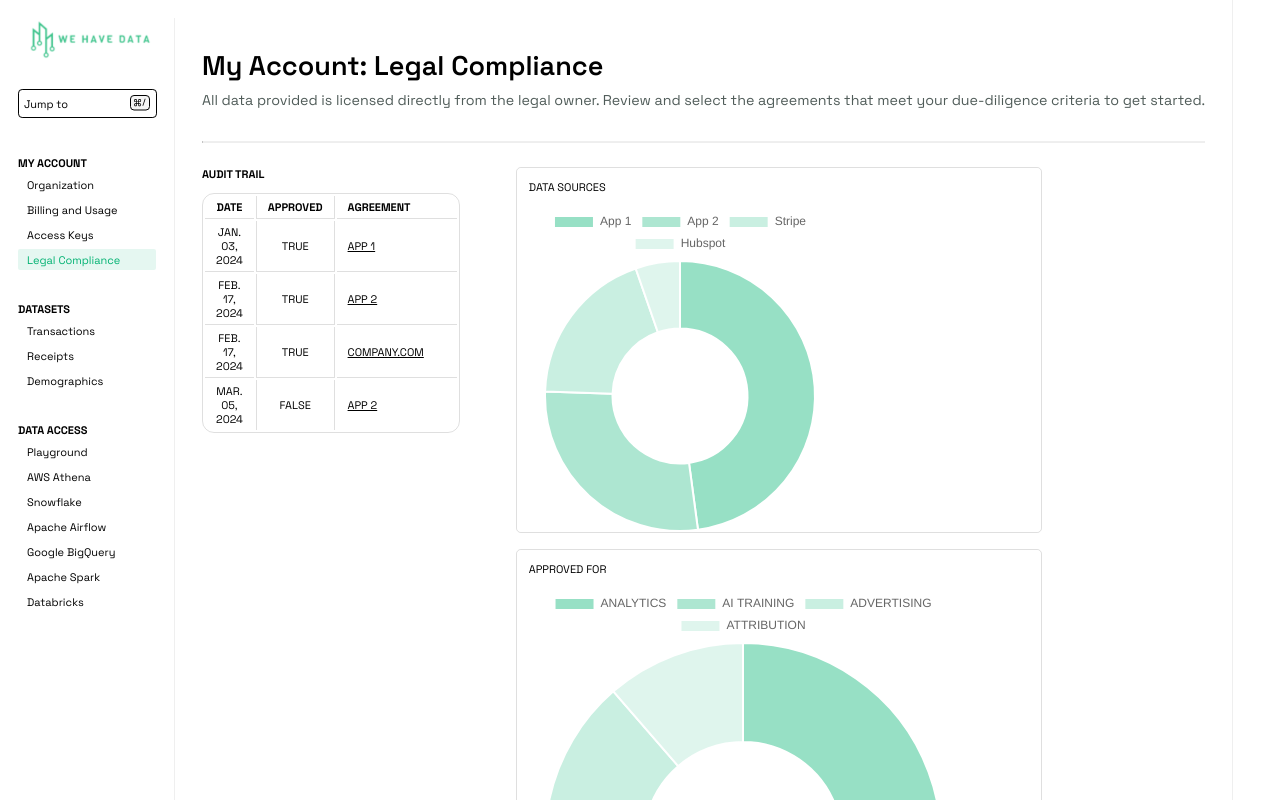
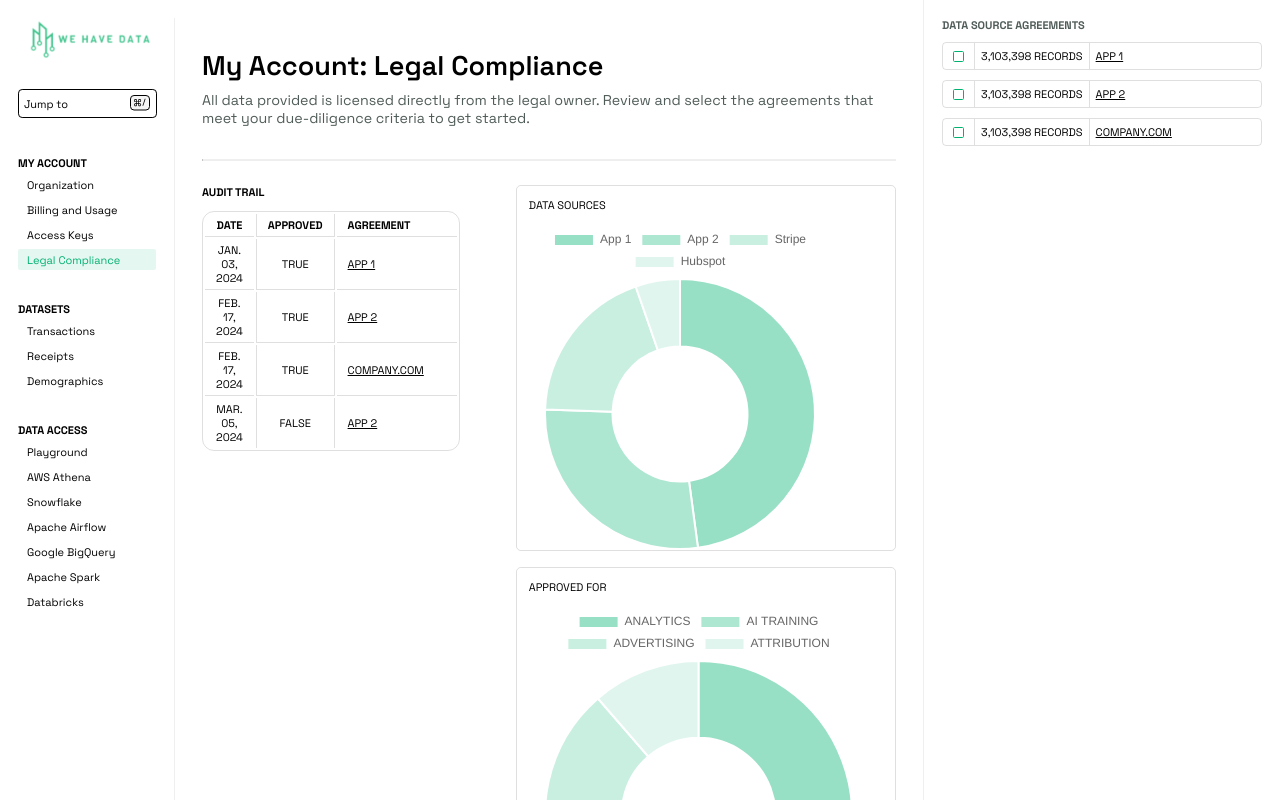
Before and after one commit to tiki/website-client-shop, a Vue app in the folder web/: page /myAccount/legalCompliance in a window 1280 px wide. Shown: the top 800 px of the page. Built offline with nearby package versions, Linux system fonts and the light colour scheme.

Commit message:
wip: implemeting vue-router

```diff
--- a/web/package.json
+++ b/web/package.json
@@ -15,7 +15,8 @@
   },
   "dependencies": {
     "chart.js": "^4.4.2",
-    "vue": "^3.4.27"
+    "vue": "^3.4.27",
+    "vue-router": "^4.3.2"
   },
   "devDependencies": {
     "@rushstack/eslint-patch": "^1.10.2",
@@ -27,7 +28,7 @@
     "@vue/eslint-config-typescript": "^12.0.0",
     "@vue/test-utils": "^2.4.6",
     "@vue/tsconfig": "^0.5.1",
-    "eslint": "^9.2.0",
+    "eslint": "8.0.0",
     "eslint-plugin-vue": "^9.26.0",
     "jsdom": "^24.0.0",
     "npm-run-all2": "^6.1.2",
--- a/web/src/ContentColumn/ContentColumn.vue
+++ b/web/src/ContentColumn/ContentColumn.vue
@@ -10,17 +10,10 @@ const props = defineProps({
     type: String,
     required: true
   },
-  isOpen: {
-    type: Boolean,
-    required: true
-  }
 })
 
 const emit = defineEmits(['toggle'])
 
-const closeDrawer = () => {
-  if (props.isOpen && window.outerWidth < 1280) emit('toggle')
-}
 </script>
 
 <template>
@@ -29,9 +22,8 @@ const closeDrawer = () => {
       :title="title"
       :subtitle="subtitle"
       @toggle="$emit('toggle')"
-      :is-open="isOpen"
     />
-    <div class="slot-container" @click="closeDrawer()">
+    <div class="slot-container">
       <slot />
     </div>
   </div>
--- a/web/src/ContentColumn/ContentHeader.vue
+++ b/web/src/ContentColumn/ContentHeader.vue
@@ -2,7 +2,7 @@
 import MenuIcon from '../Icons/MenuIcon.vue'
 import { ref } from 'vue'
 
-const props = defineProps({
+defineProps({
   title: {
     type: String,
     required: true
@@ -11,17 +11,9 @@ const props = defineProps({
     type: String,
     required: true
   },
-  isOpen: {
-    type: Boolean,
-    required: true
-  }
 })
 
 const emit = defineEmits(['toggle'])
-
-const closeDrawer = () => {
-  if (props.isOpen && window.outerWidth < 1280) emit('toggle')
-}
 
 const width = ref<number>(window.outerWidth)
 </script>
@@ -29,12 +21,12 @@ const width = ref<number>(window.outerWidth)
 <template>
   <div class="container">
     <div class="title-button-container">
-      <h1 @click="closeDrawer()">{{ title }}</h1>
+      <h1>{{ title }}</h1>
       <button class="menu-button" @click="$emit('toggle')" v-if="width < 1280">
         <menu-icon />
       </button>
     </div>
-    <h2 @click="closeDrawer()">
+    <h2>
       {{ subtitle }}
     </h2>
     <hr />
--- a/web/src/LegalCompliance/LegalComplianceScreen.vue
+++ b/web/src/LegalCompliance/LegalComplianceScreen.vue
@@ -4,31 +4,31 @@ import ThirdColumn from '../ThirdColumn/ThirdColumn.vue'
 import LegalComplianceContent from './LegalComplianceContent.vue'
 import DataSourceAgreement from './DataSourceAgreement.vue'
 
-defineProps({
-  isOpen: {
-    required: true,
-    type: Boolean
-  },
-  title: {
-    required: true,
-    type: String
-  },
-  subtitle: {
-    required: true,
-    type: String
-  }
-})
+// defineProps({
+//   isOpen: {
+//     required: true,
+//     type: Boolean
+//   },
+//   title: {
+//     required: true,
+//     type: String
+//   },
+//   subtitle: {
+//     required: true,
+//     type: String
+//   }
+// })
 
 defineEmits(['toggle', 'close'])
+
+const subtitle = 'All data provided is licensed directly from the legal owner. Review and select the agreements that meet your due-diligence criteria to get started. '
 </script>
 
 <template>
-  <div>
-    <content-column :is-open="isOpen" :title="title" :subtitle="subtitle" @toggle="$emit('toggle')">
+    <content-column :title="'my account: legal compliance'" :subtitle="subtitle" @toggle="$emit('toggle')">
       <legal-compliance-content />
     </content-column>
-    <third-column :is-open="isOpen" @click="$emit('close')">
+    <third-column @click="$emit('close')">
       <DataSourceAgreement />
     </third-column>
-  </div>
 </template>
--- a/web/src/MainLayout/MainLayout.vue
+++ b/web/src/MainLayout/MainLayout.vue
@@ -1,15 +1,9 @@
 <script setup lang="ts">
 import NavigationColumn from '../NavColumn/NavigationColumn.vue'
-import { computed, onMounted, ref } from 'vue'
-import { type Route } from '@/router/types/route'
-import type { MainRouter } from '@/router/types/MainRouter'
-import DatasetScreen from '@/Dataset/DatasetScreen.vue'
+import { onMounted, ref } from 'vue'
 
-import Router from '../router/router'
 
-const router: MainRouter[] = Router.getRoutes()
-
-const selectedRoute = ref<Route>(Router.getInitialRoute())
+// const selectedRoute = ref<Route>(Router.getInitialRoute())
 
 const isOpen = ref<boolean>(false)
 const width = ref<number>(window.outerWidth)
@@ -21,24 +15,20 @@ onMounted(() => {
   if (window.outerWidth >= 1280) isOpen.value = true
 })
 
-const loadComponent = computed(() => {
-  if (selectedRoute.value.type === 'Datasets') return DatasetScreen
-  return selectedRoute.value.component
-})
+// const loadComponent = computed(() => {
+//   if (selectedRoute.value.type === 'Datasets') return DatasetScreen
+//   return selectedRoute.value.component
+// })
 </script>
 
 <template>
   <div class="container" :class="isOpen ? 'content-layer' : ''">
-    <navigation-column
-      @route="
-        (route: Route) => {
-          selectedRoute = route
-        }
-      "
-      :navigationList="router"
-      :isOpen="isOpen"
-    />
-    <component
+      <navigation-column
+        :isOpen="isOpen"
+      />
+      <RouterView />
+
+    <!-- <component
       :title="`${selectedRoute.type}: ${selectedRoute.route}`"
       :subtitle="selectedRoute.subtitle"
       :table="selectedRoute.route"
@@ -46,7 +36,7 @@ const loadComponent = computed(() => {
       @close="closeDrawer()"
       :isOpen="isOpen"
       :is="loadComponent"
-    />
+    /> -->
   </div>
 </template>
 
--- a/web/src/NavColumn/NavSection.vue
+++ b/web/src/NavColumn/NavSection.vue
@@ -4,8 +4,8 @@ import { type MainRouter } from '@/router/types/MainRouter'
 import { type Route } from '@/router/types/route'
 import Router from '../router/router'
 
-const props = defineProps({
-  navSection: {
+defineProps({
+  navList: {
     required: true,
     type: Object as PropType<MainRouter[]>
   }
@@ -22,7 +22,7 @@ const handleRouting = (route: Route) => {
 </script>
 
 <template>
-  <div v-for="section in navSection">
+  <div v-for="section in navList">
     <p>{{ section.sectionName }}</p>
     <ul>
       <li
--- a/web/src/ThirdColumn/ThirdColumn.vue
+++ b/web/src/ThirdColumn/ThirdColumn.vue
@@ -1,20 +1,12 @@
 <script setup lang="ts">
-const props = defineProps({
-  isOpen: {
-    type: Boolean,
-    required: true
-  }
-})
+
 
 const emit = defineEmits(['toggle'])
 
-const closeDrawer = () => {
-  if (props.isOpen && window.outerWidth < 1280) emit('toggle')
-}
 </script>
 
 <template>
-  <div class="table-column-container" @click="closeDrawer()">
+  <div class="table-column-container">
     <slot />
   </div>
 </template>
--- a/web/src/main.ts
+++ b/web/src/main.ts
@@ -2,5 +2,6 @@ import '../src/assets/index.css'
 
 import { createApp } from 'vue'
 import App from './App.vue'
+import { pluginRouter } from './router/router'
 
-createApp(App).mount('#app')
+createApp(App).use(pluginRouter).mount('#app')
--- a/web/src/router/router.ts
+++ b/web/src/router/router.ts
@@ -1,7 +1,10 @@
 import type { Route } from './types/route'
+import type { MainRouter } from './types/MainRouter'
+
 import LegalComplianceScreen from '@/LegalCompliance/LegalComplianceScreen.vue'
-import type { MainRouter } from './types/MainRouter'
-import { shallowRef,  ref, computed } from 'vue'
+import DatasetScreen from '@/Dataset/DatasetScreen.vue'
+
+import { createMemoryHistory, createRouter } from 'vue-router'
 
 export default class Router {
   private static instance: Router
@@ -9,61 +12,49 @@ export default class Router {
   private myAccountRoutes: Route[] = [
     {
       type: 'my account',
-      route: 'Organization',
-      subtitle: `This dataset contains purchase transaction information like the date, amount, merchant, type, and location. Combine with demographics to build profiles against spend. See Taxonomy for all available fields. Each record contains a standard userid which can be used to join demographics to various other datasets, such as receipts and demographics.`
+      route: 'Organization'
     },
     {
       type: 'my account',
-      route: 'Billing and Usage',
-      subtitle: `This dataset contains purchase transaction information like the date, amount, merchant, type, and location. Combine with demographics to build profiles against spend. See Taxonomy for all available fields. Each record contains a standard userid which can be used to join demographics to various other datasets, such as receipts and demographics.`
+      route: 'Billing and Usage'
     },
     {
       type: 'my account',
-      route: 'Access Keys',
-      subtitle: `This dataset contains purchase transaction information like the date, amount, merchant, type, and location. Combine with demographics to build profiles against spend. See Taxonomy for all available fields. Each record contains a standard userid which can be used to join demographics to various other datasets, such as receipts and demographics.`
+      route: 'Access Keys'
     },
     {
       type: 'my account',
-      route: 'Legal Compliance',
-      subtitle: `All data provided is licensed directly from the legal owner. Review and select the agreements that meet your due-diligence criteria to get started.`,
-      component: shallowRef(LegalComplianceScreen)
+      route: 'Legal Compliance'
     }
   ]
   private dataAccessroutes: Route[] = [
     {
       type: 'Data Access',
-      route: 'Playground',
-      subtitle: `This dataset contains purchase transaction information like the date, amount, merchant, type, and location. Combine with demographics to build profiles against spend. See Taxonomy for all available fields. Each record contains a standard userid which can be used to join demographics to various other datasets, such as receipts and demographics.`
+      route: 'Playground'
     },
     {
       type: 'Data Access',
-      route: 'AWS Athena',
-      subtitle: `This dataset contains purchase transaction information like the date, amount, merchant, type, and location. Combine with demographics to build profiles against spend. See Taxonomy for all available fields. Each record contains a standard userid which can be used to join demographics to various other datasets, such as receipts and demographics.`
+      route: 'AWS Athena'
     },
     {
       type: 'Data Access',
-      route: 'Snowflake',
-      subtitle: `This dataset contains purchase transaction information like the date, amount, merchant, type, and location. Combine with demographics to build profiles against spend. See Taxonomy for all available fields. Each record contains a standard userid which can be used to join demographics to various other datasets, such as receipts and demographics.`
+      route: 'Snowflake'
     },
     {
       type: 'Data Access',
-      route: 'Apache Airflow',
-      subtitle: `This dataset contains purchase transaction information like the date, amount, merchant, type, and location. Combine with demographics to build profiles against spend. See Taxonomy for all available fields. Each record contains a standard userid which can be used to join demographics to various other datasets, such as receipts and demographics.`
+      route: 'Apache Airflow'
     },
     {
       type: 'Data Access',
-      route: 'Google BigQuery',
-      subtitle: `This dataset contains purchase transaction information like the date, amount, merchant, type, and location. Combine with demographics to build profiles against spend. See Taxonomy for all available fields. Each record contains a standard userid which can be used to join demographics to various other datasets, such as receipts and demographics.`
+      route: 'Google BigQuery'
     },
     {
       type: 'Data Access',
-      route: 'Apache Spark',
-      subtitle: `This dataset contains purchase transaction information like the date, amount, merchant, type, and location. Combine with demographics to build profiles against spend. See Taxonomy for all available fields. Each record contains a standard userid which can be used to join demographics to various other datasets, such as receipts and demographics.`
+      route: 'Apache Spark'
     },
     {
       type: 'Data Access',
-      route: 'Databricks',
-      subtitle: `This dataset contains purchase transaction information like the date, amount, merchant, type, and location. Combine with demographics to build profiles against spend. See Taxonomy for all available fields. Each record contains a standard userid which can be used to join demographics to various other datasets, such as receipts and demographics.`
+      route: 'Databricks'
     }
   ]
   private datasetsRoutes: Route[] = []
@@ -88,18 +79,15 @@ export default class Router {
     const datasetsRoutes: Route[] = [
       {
         type: 'Datasets',
-        route: 'Transactions',
-        subtitle: `This dataset contains purchase transaction information like the date, amount, merchant, type, and location. Combine with demographics to build profiles against spend. See Taxonomy for all available fields. Each record contains a standard userid which can be used to join demographics to various other datasets, such as receipts and demographics.`
+        route: 'Transactions'
       },
       {
         type: 'Datasets',
-        route: 'Receipts',
-        subtitle: `This dataset contains purchase transaction information like the date, amount, merchant, type, and location. Combine with demographics to build profiles against spend. See Taxonomy for all available fields. Each record contains a standard userid which can be used to join demographics to various other datasets, such as receipts and demographics.`
+        route: 'Receipts'
       },
       {
         type: 'Datasets',
-        route: 'Demographics',
-        subtitle: `This dataset contains purchase transaction information like the date, amount, merchant, type, and location. Combine with demographics to build profiles against spend. See Taxonomy for all available fields. Each record contains a standard userid which can be used to join demographics to various other datasets, such as receipts and demographics.`
+        route: 'Demographics'
       }
     ]
     instance.datasetsRoutes = datasetsRoutes
@@ -122,3 +110,31 @@ export default class Router {
     return routes
   }
 }
+
+
+const routes = [
+  {
+    path: '/',
+    redirect: '/myAccount/legalCompliance',
+    children: []
+  },
+  {
+    path: '/myAccount',
+    children: [
+      {
+        path: 'legalCompliance',
+        component: LegalComplianceScreen
+      }
+    ]
+  },
+  {
+    path: '/datasets/:name',
+    component: DatasetScreen,
+    children: []
+  }
+]
+
+export const pluginRouter = createRouter({
+  history: createMemoryHistory(),
+  routes
+})
--- a/web/src/router/types/route.ts
+++ b/web/src/router/types/route.ts
@@ -1,8 +1,4 @@
-import type { Component } from 'vue'
-
 export interface Route {
   type: string
   route: string
-  subtitle?: string
-  component?: Component
 }
```
Also changed, not shown: web/src/NavColumn/NavigationColumn.vue (+7 -7 lines), 1 other file (tests, documents, lock files or other folders).
